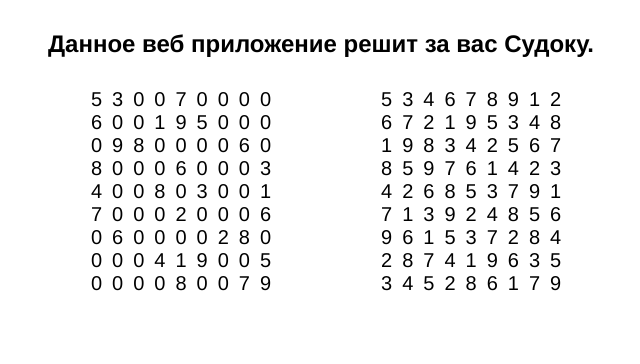
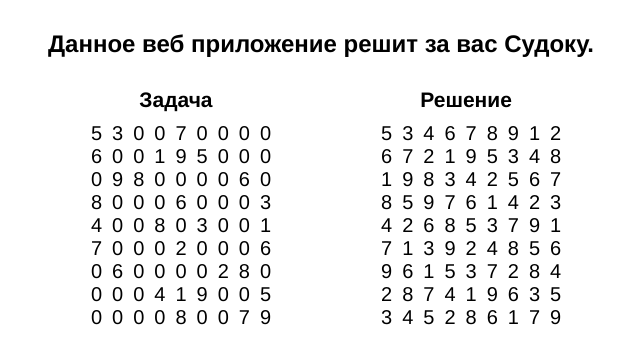
Before and after one commit to MethodM4N/sudoku-solver, a Vue app: page / in a window 1280 px wide. Shown: the top 364 px of the page, without its empty margins (319-959 px from the left). Built offline with nearby package versions, Linux system fonts and the light colour scheme.

Commit message:
readme edit and project is ready to gh-pages

```diff
--- a/src/pages/Main.vue
+++ b/src/pages/Main.vue
@@ -3,11 +3,13 @@
     <h1>Данное веб приложение решит за вас Судоку.</h1>
     <form class="main__content">
       <div>
+        <h2>Задача</h2>
         <div class="main__set-grid" v-for="(gameGrid, index) in gameGrid" :key="index">
           <p v-for="square in gameGrid">{{ square }}</p>
         </div>
       </div>
       <div>
+        <h2>Решение</h2>
         <div class="main__solved-grid" v-for="(gameGrid, index) in solvedGrid" :key="index">
           <p v-for="square in gameGrid">{{ square }}</p>
         </div>
@@ -68,6 +70,11 @@ export default {
       padding-left: 10px;
       font-size: 20px;
     }
+
+    h2 {
+      margin: 0 auto 10px;
+      text-align: center;
+    }
   }
 
   &__set-grid {
```
Also changed, not shown: 1 other file (tests, documents, lock files or other folders).
